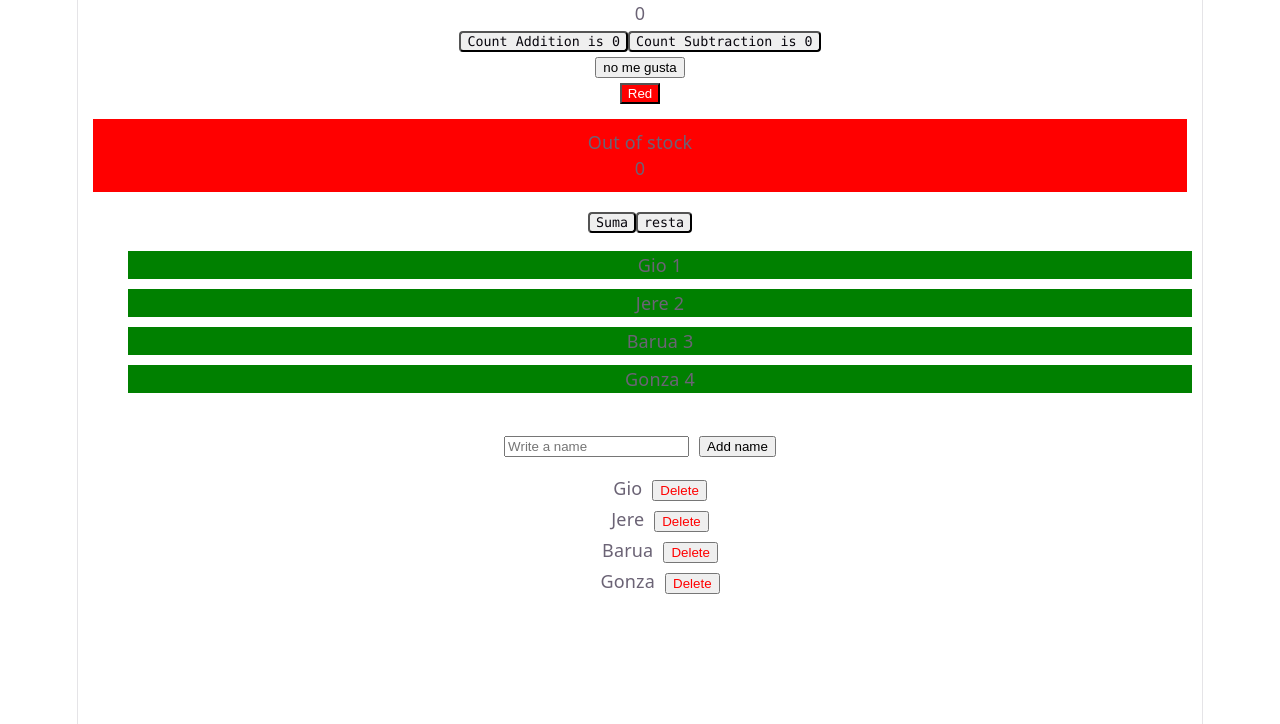
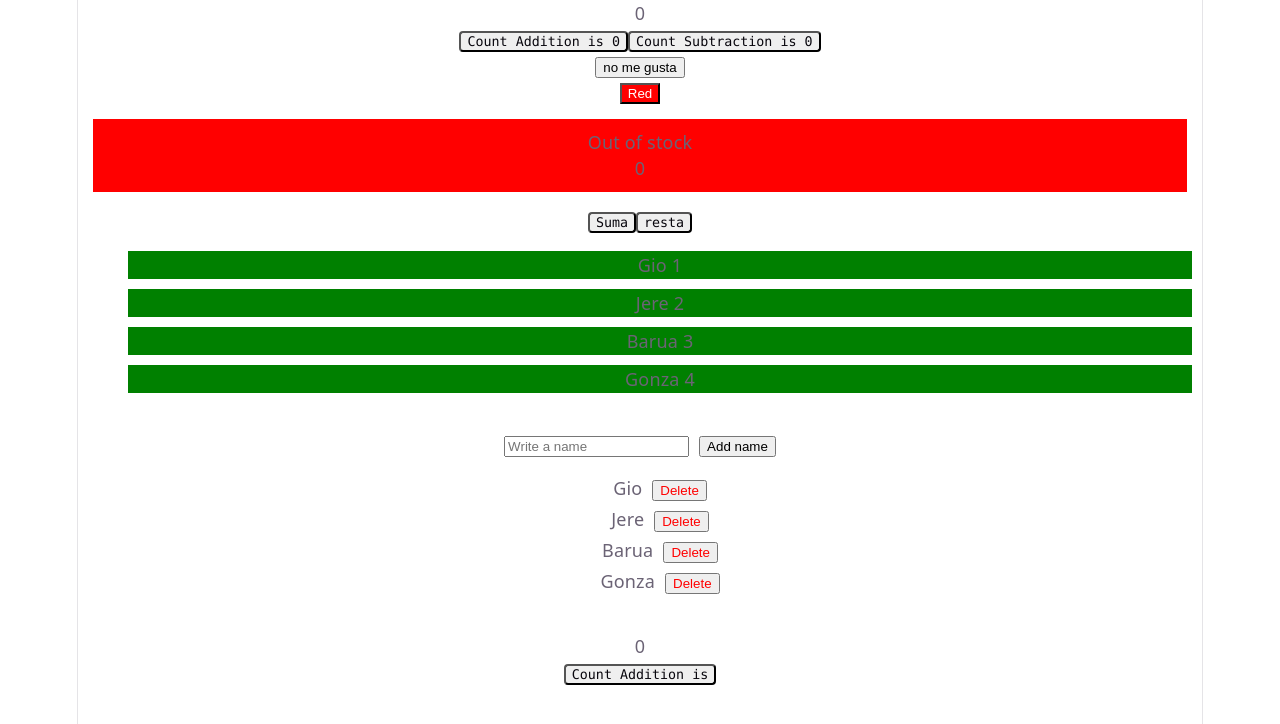
Before and after one commit to tobiasmanquez/react-bootcampt-tobias-manquez, a React (Vite) app: page / in a window 1280 px wide. Shown: the top 724 px of the page. Built offline with nearby package versions, Linux system fonts and the light colour scheme.

Commit message:
feat(class11): add CountZustand component and zustand store for state management

```diff
--- a/package.json
+++ b/package.json
@@ -11,7 +11,8 @@
   },
   "dependencies": {
     "react": "^19.2.8",
-    "react-dom": "^19.2.8"
+    "react-dom": "^19.2.8",
+    "zustand": "^5.0.15"
   },
   "devDependencies": {
     "@eslint/js": "^10.0.1",
--- a/src/App.tsx
+++ b/src/App.tsx
@@ -4,6 +4,7 @@ import TrafficLight from "./Class4/TrafficLight"
 import StockAlert from "./Class4/StockAlert";
 import ListOfNames from "./Class5/ListOfNames";
 import RemoveNames from "./Class5/RemoveNames"
+import CountZustand from "./Class11/CountZustand";
 
 function App() {
 
@@ -15,7 +16,7 @@ function App() {
       <StockAlert/>
       <ListOfNames/>
       <RemoveNames/>
-
+      <CountZustand/>
     </div>
 
   )
--- /dev/null
+++ b/src/Class11/CountZustand.tsx
@@ -0,0 +1,26 @@
+
+import { useContadorStore } from "./zustand";
+
+function CountZustand() {
+
+    const contador = useContadorStore((state) => state.contador)
+    const incrementar = useContadorStore((state) => state.incrementar)
+
+    return (
+        <div>
+            <section id="counter">
+                <div>{contador}</div>
+                <button
+                    type="button"
+                    className="counter addition"
+                    onClick={() => incrementar()}
+                >
+                    Count Addition is
+                </button>
+            </section>
+        </div>
+
+    );
+}
+
+export default CountZustand;
--- /dev/null
+++ b/src/Class11/zustand.tsx
@@ -0,0 +1,11 @@
+import { create } from 'zustand'
+
+interface ContadorState {
+    contador: number
+    incrementar: () => void
+}
+
+export const useContadorStore = create<ContadorState>((set) => ({
+    contador: 0,
+    incrementar: () => set((state) => ({ contador: state.contador + 1 })),
+}))
```
Also changed, not shown: 1 other file (tests, documents, lock files or other folders).
